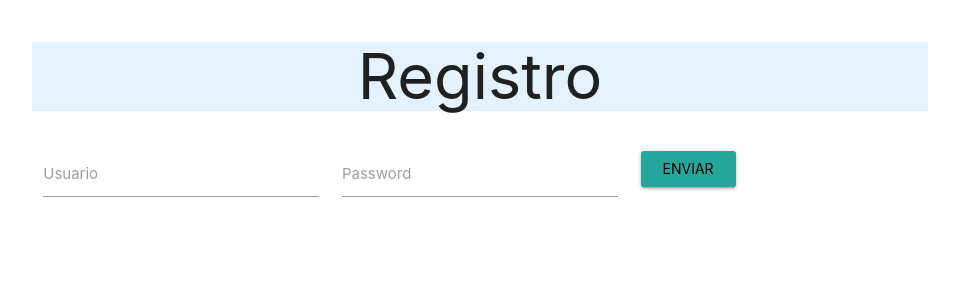
After one commit to geovan22/DisenoWeb, a PHP site: page /Index.php in a window 1280 px wide. The commit adds this page. Shown: the top 300 px of the page, without its empty margins (160-1119 px from the left). Run offline with PHP 8.4, Linux system fonts and the light colour scheme.

Commit message:
objetos
ligin

```diff
--- /dev/null
+++ b/index.php
@@ -0,0 +1,47 @@
+ <!DOCTYPE html>
+  <html>
+    <head>
+      <!--Import Google Icon Font-->
+      <link href="https://fonts.googleapis.com/icon?family=Material+Icons" rel="stylesheet">
+      <!--Import materialize.css-->
+      <link rel="stylesheet" href="https://cdnjs.cloudflare.com/ajax/libs/materialize/1.0.0/css/materialize.min.css">
+      <title>Home</title>
+      <!--Let browser know website is optimized for mobile-->
+      <meta name="viewport" content="width=device-width, initial-scale=1.0"/>
+    </head>
+    <body>
+
+        <div class="container">
+            <div class="blue lighten-5 center">
+                <h1>Registro</h1>
+            </div>
+
+            <div class="row">
+
+                <form method="post" action="Login.php">
+                    <div class="input-field col s4">
+                      <input id="User" type="text" name="user" class="validate" required/>
+                      <label for="User">Usuario</label>
+                    </div>
+
+                    <div class="input-field col s4">
+                      <input id="Pass" type="password" name="pass" class="validate" required/>
+                      <label for="Pass">Password</label>
+                    </div>
+
+                    <div class="input-field col s1">
+                        <input type="submit" value="Enviar" class="btn waves-effect waves-light"/>
+
+                    </div>
+
+                </form>
+
+            </div>
+
+        </div>
+
+
+    <!--JavaScript at end of body for optimized loading-->
+    <script src="https://cdnjs.cloudflare.com/ajax/libs/materialize/1.0.0/js/materialize.min.js"></script>
+    </body>
+  </html>
```
Also changed, not shown: Data/Usuario.php (added, +37 -0 lines), Login.php (added, +25 -0 lines), app.php (+15 -2 lines), index2.html (renamed from index.html).
